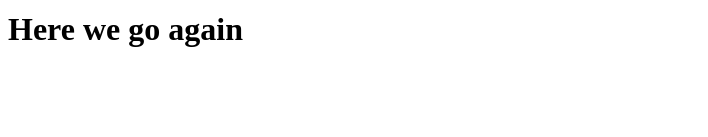
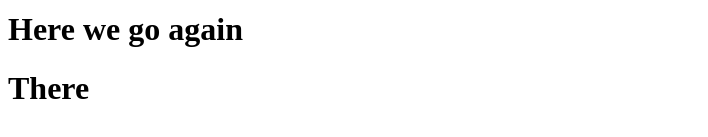
Before and after one commit to Shreyeshnk/Demo5, a plain HTML site: page index.html in a window 1280 px wide. Shown: the part 581-718 px from the top of the page, without its empty margins (0-708 px from the left). Drawn offline with Linux system fonts and the light colour scheme.

Commit message:
Final test1

```diff
--- a/index.html
+++ b/index.html
@@ -11,5 +11,6 @@
         <h1>Thanks for helping me in crises</h1>
         <h1>Thank You</h1>
         <h1>Here we go again</h1>
+        <h1>There</h1>
     </body>
 </html>
```
